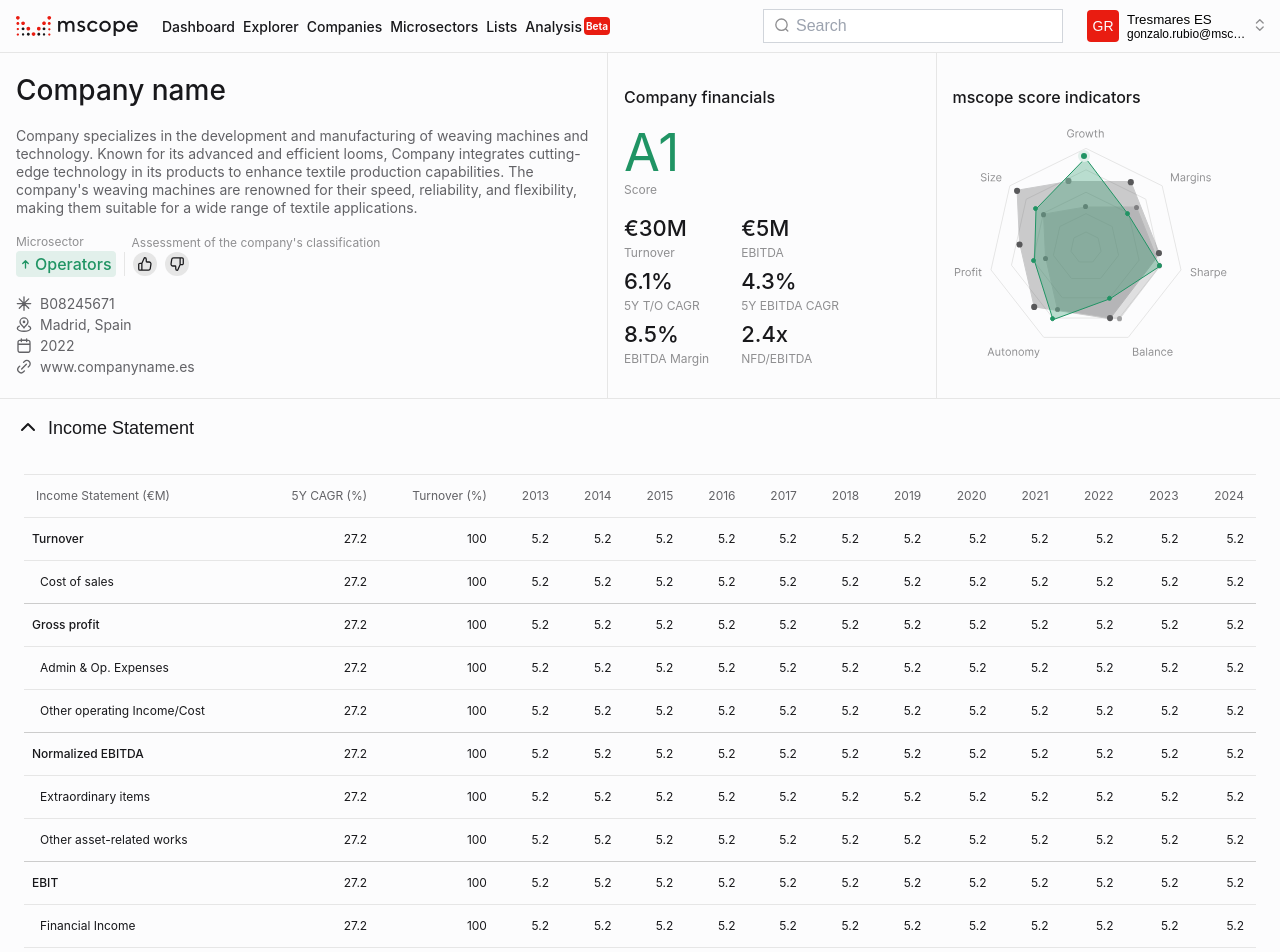
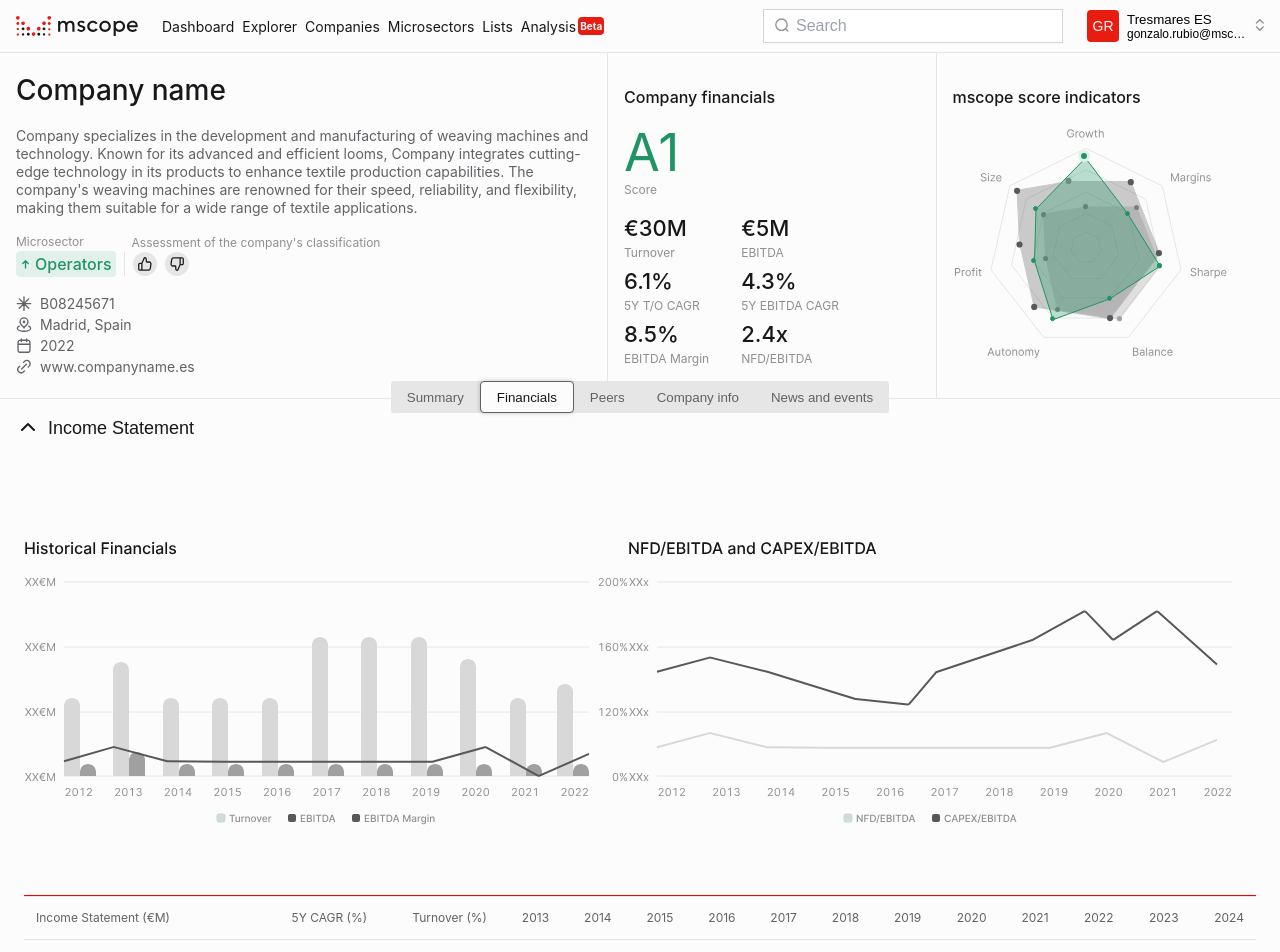
Before and after one commit to mme35/prueba-mscope, a React (Vite) app: page / in a window 1280 px wide. Shown: the top 952 px of the page. Built offline with nearby package versions, Linux system fonts and the light colour scheme.

Commit message:
add tabs and graphs

```diff
--- a/src/App.tsx
+++ b/src/App.tsx
@@ -1,7 +1,9 @@
 import './App.css';
 import Nav from './Nav';
 import CompanyOverview from './CompanyOverview';
+import Tabs from './Tabs';
 import Collapsible from './Collapsible';
+import IncomeStatementGraphs from './IncomeStatementGraphs';
 import Table from './Table';
 
 const headers = [
@@ -263,6 +265,14 @@ const rows = [
 	},
 ];
 
+const tabList = [
+	{ id: 'summary', title: 'Summary', disabled: false },
+	{ id: 'financials', title: 'Financials', disabled: false },
+	{ id: 'peers', title: 'Peers', disabled: false },
+	{ id: 'companyInfo', title: 'Company info', disabled: false },
+	{ id: 'news', title: 'News and events', disabled: false },
+];
+
 function App() {
 	return (
 		<>
@@ -273,10 +283,30 @@ function App() {
 						<CompanyOverview />
 					</div>
 				</div>
+				<div className="separator relative">
+					<div className="container">
+						<Tabs tabList={tabList} defaultTab="financials" />
+					</div>
+					<div className="container">
+						<Collapsible title="Income Statement" defaultOpen={true}>
+							<div className="separator-red">
+								<IncomeStatementGraphs />
+							</div>
+							<Table headers={headers} rows={rows} />
+						</Collapsible>
+					</div>
+				</div>
 				<div className="separator">
 					<div className="container">
-						<Collapsible title="Income Statement" defaultOpen={true}>
-							<Table headers={headers} rows={rows} />
+						<Collapsible title="Balance Sheet">
+							<p>Placeholder content</p>
+						</Collapsible>
+					</div>
+				</div>
+				<div className="separator">
+					<div className="container">
+						<Collapsible title="Cashflow">
+							<p>Placeholder content</p>
 						</Collapsible>
 					</div>
 				</div>
--- /dev/null
+++ b/src/IncomeStatementGraphs.css
@@ -0,0 +1,4 @@
+.income-statement-graphs-wrapper {
+	display: flex;
+	padding: 64px 0;
+}
--- /dev/null
+++ b/src/IncomeStatementGraphs.tsx
@@ -0,0 +1,16 @@
+import './IncomeStatementGraphs.css';
+
+const IncomeStatementGraphs = () => {
+	return (
+		<div className="income-statement-graphs-wrapper">
+			<div>
+				<img src="./income-statement-graph-historical.svg" />
+			</div>
+			<div>
+				<img src="./income-statement-graph-nfd.svg" />
+			</div>
+		</div>
+	);
+};
+
+export default IncomeStatementGraphs;
--- /dev/null
+++ b/src/Tabs.css
@@ -0,0 +1,38 @@
+.tabs-wrapper {
+	display: flex;
+	justify-content: center;
+	position: relative;
+	bottom: 18px;
+	height: 0px;
+}
+
+.tabs {
+	height: fit-content;
+	background-color: var(--separator-color);
+	border-radius: 4px;
+}
+
+.tab-button {
+	height: 32px;
+	padding: 8px 16px;
+	border: none;
+	background-color: var(--separator-color);
+	cursor: pointer;
+	color: var(--text-color-300);
+}
+
+.tab-button-active {
+	padding: 7px 16px;
+	background-color: var(--background-color);
+	border: 1px solid #626266;
+	border-radius: 4px;
+	color: var(--text-color-500);
+	box-shadow: 0px 0px 4px 0px #1d1d1d40;
+}
+
+.tab-button:first-of-type:not(.tab-button-active) {
+	border-radius: 4px 0 0 4px;
+}
+.tab-button:last-of-type:not(.tab-button-active) {
+	border-radius: 0 4px 4px 0;
+}
--- /dev/null
+++ b/src/Tabs.tsx
@@ -0,0 +1,43 @@
+import { useState } from 'react';
+import './Tabs.css';
+
+interface Tab {
+	id: string;
+	title: string;
+	disabled?: boolean;
+}
+
+interface TabsProps {
+	tabList: Tab[];
+	defaultTab?: string;
+}
+
+const Tabs: React.FC<TabsProps> = ({ tabList = [], defaultTab }) => {
+	const foundDefaultTabIndex = tabList.findIndex(tab => tab.id === defaultTab);
+	const defaultActiveTab = foundDefaultTabIndex > 0 ? foundDefaultTabIndex : 0;
+	const [activeTab, setActiveTab] = useState(defaultActiveTab);
+
+	return (
+		<div className="tabs-wrapper">
+			<div className="tabs">
+				{tabList.map((tab, i) => (
+					<button
+						key={tab.id}
+						className={`tab-button ${tab.disabled ? 'tab-button-disabled' : ''} ${i === activeTab ? 'tab-button-active' : ''}`}
+						disabled={tab.disabled}
+						onClick={() => {
+							if (!tab.disabled) {
+								console.log(`Tab ${tab.title} clicked`);
+							}
+							setActiveTab(i);
+						}}
+					>
+						{tab.title}
+					</button>
+				))}
+			</div>
+		</div>
+	);
+};
+
+export default Tabs;
--- a/src/index.css
+++ b/src/index.css
@@ -8,6 +8,41 @@
 	margin: 0;
 	padding: 0;
 }
+
+/* high/xl.medium company name
+font-family: Inter;
+font-weight: 500;
+font-size: 28px;
+line-height: 32px;
+letter-spacing: 0%; */
+
+/* high/xs.medium collapsible
+font-family: Inter;
+font-weight: 500;
+font-size: 18px;
+line-height: 22px;
+letter-spacing: 0%; */
+
+/* mid/l.medium table main
+font-family: Inter;
+font-weight: 500;
+font-size: 16px;
+line-height: 20px;
+letter-spacing: 0%; */
+
+/* mid/s.medium table normal
+font-family: Inter;
+font-weight: 500;
+font-size: 12px;
+line-height: 16px;
+letter-spacing: 0%; */
+
+/* mid/mregular texto company name
+font-family: Inter;
+font-weight: 400;
+font-size: 14px;
+line-height: 18px;
+letter-spacing: 0%; */
 
 :root {
 	font-family: 'Inter', sans-serif;
@@ -55,6 +90,10 @@ body {
 	border-bottom: 1px solid var(--separator-color);
 }
 
+.separator-red {
+	border-bottom: 1px solid red;
+}
+
 .container {
 	max-width: var(--max-width);
 	margin-left: auto;
@@ -62,8 +101,11 @@ body {
 	padding: 0 16px;
 }
 
+.relative {
+	position: relative;
+}
+
 a {
-	font-weight: 500;
 	color: inherit;
 	text-decoration: none;
 }
```
Also changed, not shown: public/income-statement-graph-historical.svg (added), public/income-statement-graph-nfd.svg (added).
